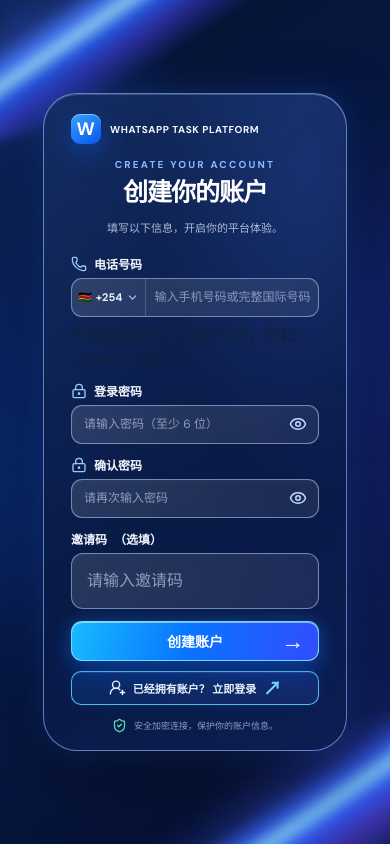
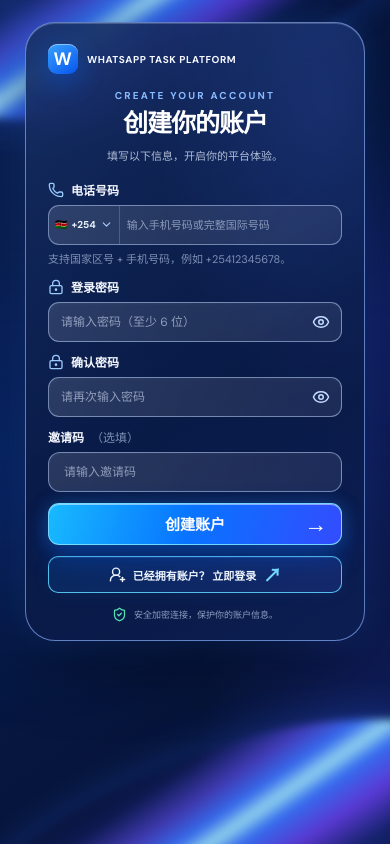
Before and after one commit to xiaolongsvip/whatsapp-task-platform, a Next.js app in the folder apps/web/: page /register in a window 390 px wide. Built offline with nearby package versions, Linux system fonts and the light colour scheme.

Commit message:
Match reference diagonal corner light ribbons and unify registration page styling

```diff
--- a/apps/web/src/app/globals.css
+++ b/apps/web/src/app/globals.css
@@ -896,3 +896,119 @@ a { -webkit-tap-highlight-color:transparent; }
   .aurora-register {margin-top:8px;}
   .aurora-security {margin-top:9px;}
 }
+
+
+/* Exact shared authentication frame: diagonal corner ribbons and unified register form */
+.aurora-ribbon-top {
+  width:150vw;
+  max-width:760px;
+  height:210px;
+  left:-24vw;
+  top:-112px;
+  right:auto;
+  bottom:auto;
+  transform:rotate(-18deg);
+  transform-origin:center;
+  border-radius:0 0 58% 42% / 0 0 72% 58%;
+  background:linear-gradient(164deg,
+    transparent 15%,
+    rgba(63,79,255,.12) 27%,
+    rgba(86,94,255,.72) 36%,
+    #3978ff 42%,
+    #a5eaff 47%,
+    #3772ff 52%,
+    rgba(106,66,255,.82) 61%,
+    rgba(33,65,195,.12) 72%,
+    transparent 83%);
+  filter:blur(5px);
+  box-shadow:0 10px 32px rgba(49,111,255,.22);
+}
+.aurora-ribbon-bottom {
+  width:152vw;
+  max-width:780px;
+  height:220px;
+  right:-27vw;
+  bottom:-116px;
+  left:auto;
+  top:auto;
+  transform:rotate(-18deg);
+  transform-origin:center;
+  border-radius:58% 42% 0 0 / 72% 58% 0 0;
+  background:linear-gradient(164deg,
+    transparent 14%,
+    rgba(65,75,255,.12) 26%,
+    rgba(101,84,255,.68) 36%,
+    #3b74ff 43%,
+    #a0e9ff 48%,
+    #3974ff 53%,
+    rgba(116,68,255,.82) 62%,
+    rgba(33,65,195,.12) 73%,
+    transparent 84%);
+  filter:blur(5px);
+  box-shadow:0 -10px 34px rgba(49,111,255,.22);
+}
+.aurora-login {overflow:hidden;}
+.aurora-card {position:relative;z-index:2;}
+.aurora-country select {color-scheme:light;}
+.aurora-auth-hint {color:rgba(211,226,255,.58);font-size:11px;line-height:1.5;}
+.aurora-optional {color:rgba(208,224,255,.58);font-size:12px;font-weight:500;}
+.aurora-register-page {justify-content:center;}
+.aurora-register-page .aurora-card {width:min(100%,380px);padding:26px 28px 22px;}
+.aurora-register-page .aurora-brand {margin-bottom:20px;}
+.aurora-register-page .aurora-heading {margin-bottom:19px;}
+.aurora-register-page .aurora-heading h1 {font-size:29px;}
+.aurora-register-page .aurora-heading p {white-space:normal;}
+.aurora-register-page .aurora-form {gap:13px;}
+.aurora-register-page .aurora-field {gap:6px;}
+.aurora-register-page .aurora-field>label {font-size:13px;}
+.aurora-register-page .aurora-phone-control,
+.aurora-register-page .aurora-password-wrap>input,
+.aurora-register-page .aurora-field>input {height:43px;}
+.aurora-register-page .aurora-phone-control>input,
+.aurora-register-page .aurora-password-wrap>input,
+.aurora-register-page .aurora-field>input {font-size:13px;}
+.aurora-register-page .aurora-submit {height:45px;font-size:15px;}
+.aurora-register-page .aurora-register {margin-top:11px;}
+.aurora-register-page .aurora-security {margin-top:14px;}
+@media(max-width:600px) {
+  .aurora-ribbon-top {
+    width:150vw;max-width:none;height:190px;left:-28vw;top:-105px;
+    transform:rotate(-18deg);filter:blur(4px);
+  }
+  .aurora-ribbon-bottom {
+    width:152vw;max-width:none;height:195px;right:-30vw;bottom:-105px;
+    transform:rotate(-18deg);filter:blur(4px);
+  }
+  .aurora-register-page {
+    justify-content:flex-start;
+    min-height:100svh;
+    padding-top:max(22px,env(safe-area-inset-top));
+    padding-bottom:max(22px,env(safe-area-inset-bottom));
+  }
+  .aurora-register-page .aurora-card {
+    width:min(100%,340px);
+    padding:21px 22px 18px;
+    border-radius:30px;
+  }
+  .aurora-register-page .aurora-brand {margin-bottom:15px;}
+  .aurora-register-page .aurora-heading {margin-bottom:15px;}
+  .aurora-register-page .aurora-heading h1 {font-size:25px;}
+  .aurora-register-page .aurora-heading p {font-size:11px;margin-top:9px;}
+  .aurora-register-page .aurora-form {gap:11px;}
+  .aurora-register-page .aurora-field>label {font-size:12px;}
+  .aurora-register-page .aurora-phone-control,
+  .aurora-register-page .aurora-password-wrap>input,
+  .aurora-register-page .aurora-field>input {height:40px;}
+  .aurora-register-page .aurora-country {font-size:10px;padding:0 6px;}
+  .aurora-register-page .aurora-phone-control>input {font-size:11px;padding:0 7px;}
+  .aurora-register-page .aurora-password-wrap>input,
+  .aurora-register-page .aurora-field>input {font-size:12px;}
+  .aurora-register-page .aurora-submit {height:42px;}
+  .aurora-register-page .aurora-register {min-height:37px;font-size:11px;}
+  .aurora-register-page .aurora-security {font-size:9px;}
+}
+@media(max-width:360px) {
+  .aurora-register-page .aurora-card {padding-left:17px;padding-right:17px;}
+  .aurora-register-page .aurora-country {gap:3px;padding:0 4px;}
+  .aurora-register-page .aurora-country-code {font-size:10px;}
+}
```
